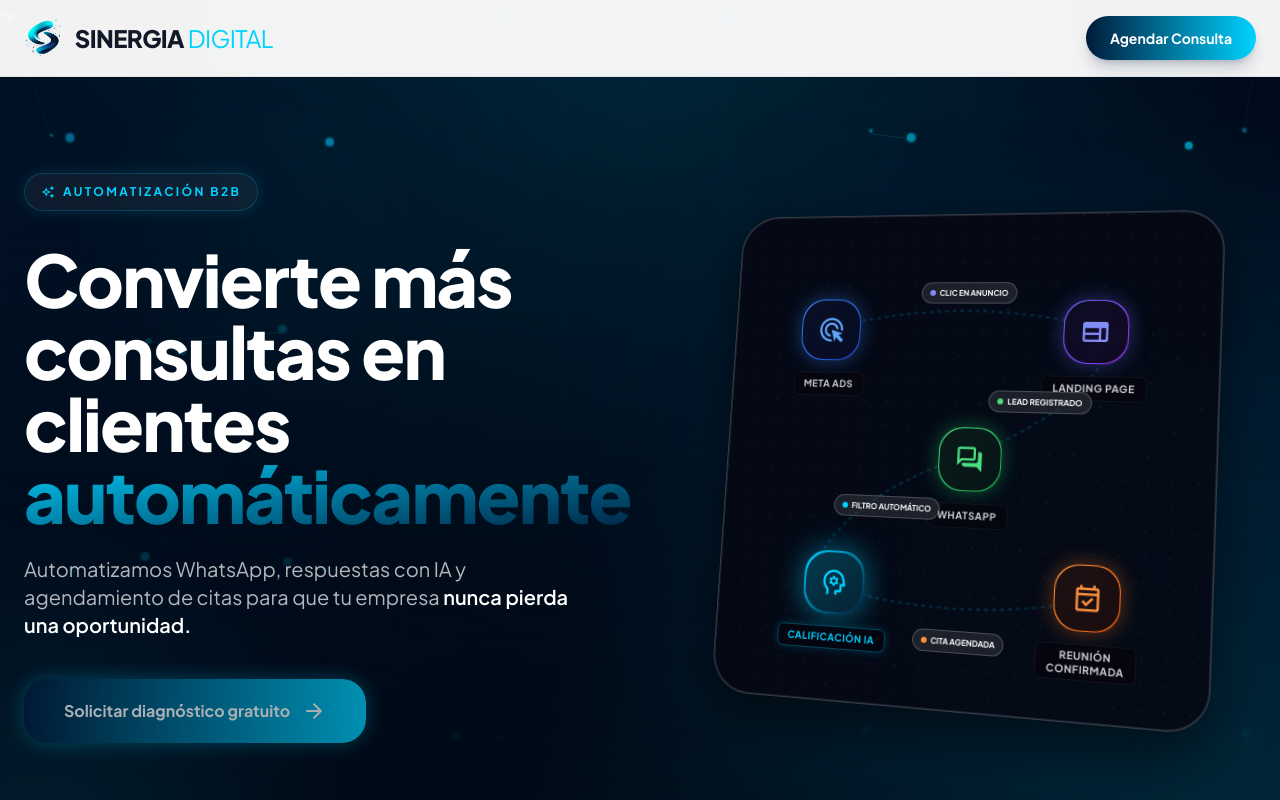
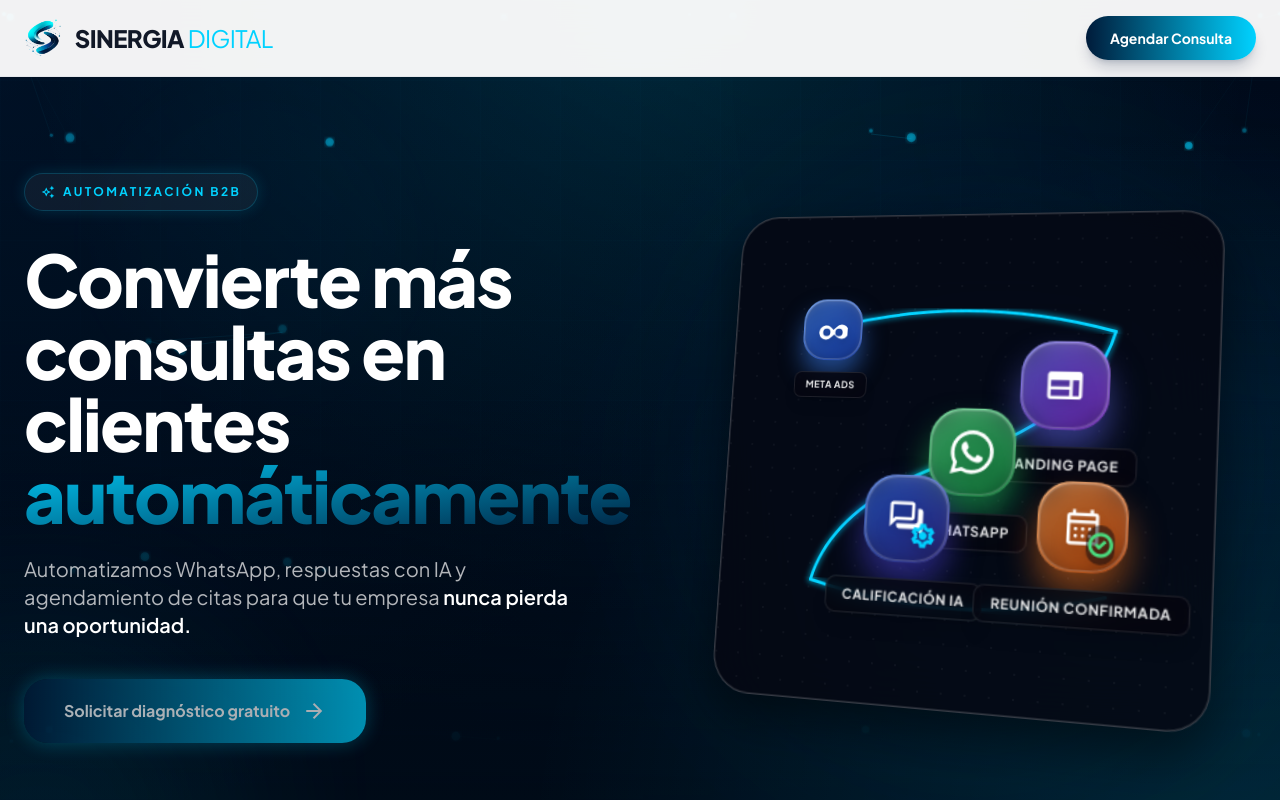
Before and after one commit to monetizarcuentas-max/Landing-AI-studio, a React (Vite) app: page / in a window 1280 px wide. Shown: the top 800 px of the page. Built offline with nearby package versions, Linux system fonts and the light colour scheme.

Commit message:
feat: Add workflow animation component
Integrates the `motion` library to introduce an animated visualization of the B2B automation workflow. This component visually represents the flow from Meta Ads to the Landing Page and finally to WhatsApp, enhancing user understanding of the service.

```diff
--- a/components/WorkflowAnimation.tsx
+++ b/components/WorkflowAnimation.tsx
@@ -1,4 +1,118 @@
 import React from 'react';
+import { motion } from 'motion/react';
+
+const nodes = [
+  {
+    id: 'meta',
+    label: 'Meta Ads',
+    finalX: 68,
+    finalY: 88,
+    icon: (
+      <svg viewBox="0 0 36 36" fill="currentColor" className="w-8 h-8 text-white drop-shadow-lg transform transition-transform group-hover:scale-110">
+        <path d="M28.18,12.31a8.42,8.42,0,0,0-5.69,2.21L18.66,18l-3.83-3.48a8.44,8.44,0,1,0,1.2,12.48l3.83-3.48,3.83,3.48a8.44,8.44,0,1,0-1.2-12.48ZM10.5,25.5A4.5,4.5,0,1,1,15,21a4.5,4.5,0,0,1-4.5,4.5Zm15,0A4.5,4.5,0,1,1,30,21a4.5,4.5,0,0,1-4.5,4.5Z" />
+      </svg>
+    ),
+    bg: 'from-blue-500 to-blue-700',
+    shadow: 'rgba(59,130,246,0.5)'
+  },
+  {
+    id: 'landing',
+    label: 'Landing Page',
+    finalX: 368,
+    finalY: 88,
+    icon: <span className="material-symbols-outlined text-white text-3xl drop-shadow-lg transform transition-transform group-hover:scale-110">web</span>,
+    bg: 'from-indigo-500 to-purple-600',
+    shadow: 'rgba(99,102,241,0.5)'
+  },
+  {
+    id: 'whatsapp',
+    label: 'WhatsApp',
+    finalX: 218,
+    finalY: 218,
+    icon: (
+      <svg viewBox="0 0 24 24" fill="currentColor" className="w-8 h-8 text-white drop-shadow-lg transform transition-transform group-hover:scale-110">
+        <path d="M17.472 14.382c-.297-.149-1.758-.867-2.03-.967-.273-.099-.471-.148-.67.15-.197.297-.767.966-.94 1.164-.173.199-.347.223-.644.075-.297-.15-1.255-.463-2.39-1.475-.888-.788-1.487-1.761-1.663-2.06-.173-.297-.018-.458.13-.606.134-.133.298-.347.446-.52.149-.174.198-.298.298-.497.099-.198.05-.371-.025-.52-.075-.149-.669-1.612-.916-2.207-.242-.579-.487-.5-.669-.51a12.8 12.8 0 0 0-.57-.01c-.198 0-.52.074-.792.372-.272.297-1.04 1.016-1.04 2.479 0 1.462 1.065 2.875 1.213 3.074.149.198 2.096 3.2 5.077 4.487.709.306 1.262.489 1.694.625.712.227 1.36.195 1.871.118.571-.085 1.758-.719 2.006-1.413.248-.694.248-1.289.173-1.413-.074-.124-.272-.198-.57-.347m-5.421 7.403h-.004a9.87 9.87 0 0 1-5.031-1.378l-.361-.214-3.741.982.998-3.648-.235-.374a9.86 9.86 0 0 1-1.51-5.26c.001-5.45 4.436-9.884 9.888-9.884 2.64 0 5.122 1.03 6.988 2.898a9.825 9.825 0 0 1 2.893 6.994c-.003 5.45-4.437 9.884-9.885 9.884m8.413-18.297A11.815 11.815 0 0 0 12.05 0C5.495 0 .16 5.335.157 11.892c0 2.096.547 4.142 1.588 5.945L.057 24l6.305-1.654a11.882 11.882 0 0 0 5.683 1.448h.005c6.554 0 11.89-5.335 11.893-11.893a11.821 11.821 0 0 0-3.48-8.413Z"/>
+      </svg>
+    ),
+    bg: 'from-green-400 to-green-600',
+    shadow: 'rgba(34,197,94,0.5)'
+  },
+  {
+    id: 'ia',
+    label: 'Calificación IA',
+    finalX: 68,
+    finalY: 348,
+    icon: (
+      <div className="relative flex items-center justify-center transform transition-transform group-hover:scale-110">
+        <span className="material-symbols-outlined text-white text-3xl drop-shadow-lg">forum</span>
+        <span className="material-symbols-outlined text-accent text-xl absolute -bottom-2 -right-2 drop-shadow-lg font-bold">settings</span>
+      </div>
+    ),
+    bg: 'from-blue-600 to-indigo-800',
+    shadow: 'rgba(79,70,229,0.5)'
+  },
+  {
+    id: 'calendar',
+    label: 'Reunión Confirmada',
+    finalX: 368,
+    finalY: 348,
+    icon: (
+      <div className="relative flex items-center justify-center transform transition-transform group-hover:scale-110">
+        <span className="material-symbols-outlined text-white text-3xl drop-shadow-lg">calendar_month</span>
+        <span className="material-symbols-outlined text-green-400 text-xl absolute -bottom-2 -right-2 drop-shadow-lg font-bold bg-dark/50 rounded-full">check_circle</span>
+      </div>
+    ),
+    bg: 'from-orange-400 to-orange-600',
+    shadow: 'rgba(249,115,22,0.5)'
+  }
+];
+
+const paths = [
+  "M 100 120 Q 250 80 400 120",
+  "M 400 120 Q 380 200 250 250",
+  "M 250 250 Q 120 300 100 380",
+  "M 100 380 Q 250 420 400 380"
+];
+
+const T = 13.5; // Total loop duration
+
+const getNodeAnimation = (i: number, finalX: number, finalY: number) => {
+  const start = (i * 2.5) / T;
+  const peak = (i * 2.5 + 0.5) / T;
+  const settle = (i * 2.5 + 1.5) / T;
+  const fade = 12.5 / T;
+
+  if (i === 0) {
+    return {
+      times: [0, peak, settle, fade, 1],
+      opacity: [0, 1, 1, 1, 0],
+      scale: [0, 1.8, 1, 1, 0],
+      x: [218, 218, finalX, finalX, finalX],
+      y: [218, 218, finalY, finalY, finalY],
+    };
+  }
+
+  return {
+    times: [0, start, peak, settle, fade, 1],
+    opacity: [0, 0, 1, 1, 1, 0],
+    scale: [0, 0, 1.8, 1, 1, 0],
+    x: [218, 218, 218, finalX, finalX, finalX],
+    y: [218, 218, 218, finalY, finalY, finalY],
+  };
+};
+
+const getPathAnimation = (i: number) => {
+  const nodeIdx = i + 1;
+  const startDraw = (nodeIdx * 2.5 + 0.5) / T;
+  const endDraw = (nodeIdx * 2.5 + 1.5) / T;
+  const fade = 12.5 / T;
+
+  return {
+    times: [0, startDraw, endDraw, fade, 1],
+    pathLength: [0, 0, 1, 1, 0],
+    opacity: [0, 0, 1, 1, 0]
+  };
+};
 
 const WorkflowAnimation: React.FC = () => {
   return (
@@ -17,11 +131,6 @@ const WorkflowAnimation: React.FC = () => {
         {/* SVG Connections */}
         <svg className="absolute inset-0 w-full h-full pointer-events-none" viewBox="0 0 500 500" style={{ zIndex: 1 }}>
           <defs>
-            <linearGradient id="grad1" x1="0%" y1="0%" x2="100%" y2="100%">
-              <stop offset="0%" stopColor="#00D2FF" stopOpacity="0.2" />
-              <stop offset="50%" stopColor="#00D2FF" stopOpacity="1" />
-              <stop offset="100%" stopColor="#00D2FF" stopOpacity="0.2" />
-            </linearGradient>
             <filter id="glow-line">
               <feGaussianBlur stdDeviation="3" result="coloredBlur"/>
               <feMerge>
@@ -31,123 +140,62 @@ const WorkflowAnimation: React.FC = () => {
             </filter>
           </defs>
 
-          {/* Paths for the Zig-Zag Flow */}
-          {/* 1. Meta Ads -> Landing Page */}
-          <path id="path1" d="M 100 120 Q 250 80 400 120" fill="none" stroke="rgba(0, 210, 255, 0.2)" strokeWidth="2" strokeDasharray="4 4" className="animate-[pulse_3s_infinite]" />
+          {paths.map((d, i) => (
+            <motion.path
+              key={`path-${i}`}
+              d={d}
+              fill="none"
+              stroke="#00D2FF"
+              strokeWidth="3"
+              strokeLinecap="round"
+              filter="url(#glow-line)"
+              animate={getPathAnimation(i)}
+              transition={{ duration: T, repeat: Infinity, ease: "easeInOut" }}
+            />
+          ))}
 
-          {/* 2. Landing Page -> WhatsApp */}
-          <path id="path2" d="M 400 120 Q 380 200 250 250" fill="none" stroke="rgba(0, 210, 255, 0.2)" strokeWidth="2" strokeDasharray="4 4" className="animate-[pulse_3s_infinite]" />
-
-          {/* 3. WhatsApp -> Calificación IA */}
-          <path id="path3" d="M 250 250 Q 120 300 100 380" fill="none" stroke="rgba(0, 210, 255, 0.2)" strokeWidth="2" strokeDasharray="4 4" className="animate-[pulse_3s_infinite]" />
-
-          {/* 4. Calificación IA -> Reunión Confirmada */}
-          <path id="path4" d="M 100 380 Q 250 420 400 380" fill="none" stroke="rgba(0, 210, 255, 0.2)" strokeWidth="2" strokeDasharray="4 4" className="animate-[pulse_3s_infinite]" />
-
-          {/* Animated Data Packets (Glowing Circles moving along paths) */}
-          <circle r="4" fill="#00D2FF" filter="url(#glow-line)">
-            <animateMotion dur="2s" repeatCount="indefinite" path="M 100 120 Q 250 80 400 120" />
-          </circle>
-          <circle r="4" fill="#00D2FF" filter="url(#glow-line)">
-            <animateMotion dur="2s" repeatCount="indefinite" path="M 400 120 Q 380 200 250 250" begin="0.5s" />
-          </circle>
-          <circle r="4" fill="#00D2FF" filter="url(#glow-line)">
-            <animateMotion dur="2s" repeatCount="indefinite" path="M 250 250 Q 120 300 100 380" begin="1s" />
-          </circle>
-          <circle r="4" fill="#00D2FF" filter="url(#glow-line)">
-            <animateMotion dur="2s" repeatCount="indefinite" path="M 100 380 Q 250 420 400 380" begin="1.5s" />
-          </circle>
-
-          {/* Extra packets for more activity */}
-          <circle r="3" fill="#ffffff" filter="url(#glow-line)">
-            <animateMotion dur="2s" repeatCount="indefinite" path="M 100 120 Q 250 80 400 120" begin="1s" />
-          </circle>
-          <circle r="3" fill="#ffffff" filter="url(#glow-line)">
-            <animateMotion dur="2s" repeatCount="indefinite" path="M 400 120 Q 380 200 250 250" begin="1.5s" />
-          </circle>
-          <circle r="3" fill="#ffffff" filter="url(#glow-line)">
-            <animateMotion dur="2s" repeatCount="indefinite" path="M 250 250 Q 120 300 100 380" begin="2s" />
-          </circle>
-          <circle r="3" fill="#ffffff" filter="url(#glow-line)">
-            <animateMotion dur="2s" repeatCount="indefinite" path="M 100 380 Q 250 420 400 380" begin="0.5s" />
-          </circle>
+          {/* Dashed background paths (always visible but faint) */}
+          {paths.map((d, i) => (
+            <path
+              key={`bg-path-${i}`}
+              d={d}
+              fill="none"
+              stroke="rgba(255, 255, 255, 0.05)"
+              strokeWidth="2"
+              strokeDasharray="4 4"
+            />
+          ))}
         </svg>
 
         {/* Nodes Container */}
         <div className="absolute inset-0 w-full h-full" style={{ zIndex: 2 }}>
+          {nodes.map((node, i) => (
+            <motion.div
+              key={node.id}
+              className="absolute top-0 left-0 flex flex-col items-center gap-3 group z-10"
+              animate={getNodeAnimation(i, node.finalX, node.finalY)}
+              transition={{ duration: T, repeat: Infinity, ease: "easeInOut" }}
+            >
+              {/* 3D Icon Container */}
+              <div
+                className={`w-16 h-16 rounded-2xl bg-gradient-to-br ${node.bg} p-[1px] relative transform-gpu`}
+                style={{
+                  boxShadow: `0 15px 25px ${node.shadow}, inset 0 4px 8px rgba(255,255,255,0.4), inset 0 -4px 8px rgba(0,0,0,0.3)`
+                }}
+              >
+                <div className="w-full h-full bg-dark/30 backdrop-blur-md rounded-2xl flex items-center justify-center border border-white/20">
+                  {node.icon}
+                </div>
+              </div>
 
-          {/* Node 1: Meta Ads (Top Left) */}
-          <div className="absolute top-[88px] left-[68px] flex flex-col items-center gap-3 animate-float" style={{ animationDelay: '0s' }}>
-            <div className="w-16 h-16 rounded-2xl bg-gradient-to-br from-blue-500 to-blue-700 p-[1px] shadow-[0_0_20px_rgba(59,130,246,0.4)]">
-              <div className="w-full h-full bg-dark/90 backdrop-blur-md rounded-2xl flex items-center justify-center">
-                <span className="material-symbols-outlined text-blue-400 text-3xl">ads_click</span>
-              </div>
-            </div>
-            <span className="text-[10px] font-bold text-white/80 uppercase tracking-wider bg-dark/80 px-2.5 py-1 rounded-md border border-white/5 backdrop-blur-sm">Meta Ads</span>
-          </div>
-
-          {/* Node 2: Landing Page (Top Right) */}
-          <div className="absolute top-[88px] right-[68px] flex flex-col items-center gap-3 animate-float" style={{ animationDelay: '0.5s' }}>
-            <div className="w-16 h-16 rounded-2xl bg-gradient-to-br from-indigo-500 to-purple-600 p-[1px] shadow-[0_0_20px_rgba(99,102,241,0.4)]">
-              <div className="w-full h-full bg-dark/90 backdrop-blur-md rounded-2xl flex items-center justify-center">
-                <span className="material-symbols-outlined text-indigo-400 text-3xl">web</span>
-              </div>
-            </div>
-            <span className="text-[10px] font-bold text-white/80 uppercase tracking-wider bg-dark/80 px-2.5 py-1 rounded-md border border-white/5 backdrop-blur-sm">Landing Page</span>
-          </div>
-
-          {/* Node 3: WhatsApp (Center) */}
-          <div className="absolute top-[218px] left-[218px] flex flex-col items-center gap-3 animate-pulse-slow">
-            <div className="w-16 h-16 rounded-2xl bg-gradient-to-br from-green-400 to-green-600 p-[1px] shadow-[0_0_20px_rgba(34,197,94,0.4)]">
-              <div className="w-full h-full bg-dark/90 backdrop-blur-md rounded-2xl flex items-center justify-center">
-                <span className="material-symbols-outlined text-green-400 text-3xl">forum</span>
-              </div>
-            </div>
-            <span className="text-[10px] font-bold text-white/80 uppercase tracking-wider bg-dark/80 px-2.5 py-1 rounded-md border border-white/5 backdrop-blur-sm">WhatsApp</span>
-          </div>
-
-          {/* Node 4: Calificación IA (Bottom Left) */}
-          <div className="absolute top-[348px] left-[68px] flex flex-col items-center gap-3 animate-float" style={{ animationDelay: '1s' }}>
-            <div className="w-16 h-16 rounded-2xl bg-gradient-to-br from-accent to-primary p-[2px] shadow-[0_0_30px_rgba(0,210,255,0.5)]">
-              <div className="w-full h-full bg-dark/80 backdrop-blur-xl rounded-2xl flex items-center justify-center relative overflow-hidden">
-                <div className="absolute inset-0 bg-accent/10 animate-[ping_3s_cubic-bezier(0,0,0.2,1)_infinite]"></div>
-                <span className="material-symbols-outlined text-accent text-3xl relative z-10">psychology</span>
-              </div>
-            </div>
-            <span className="text-[10px] font-bold text-accent uppercase tracking-wider bg-dark/90 px-2.5 py-1 rounded-md border border-accent/30 backdrop-blur-sm text-center leading-tight shadow-[0_0_10px_rgba(0,210,255,0.2)]">Calificación IA</span>
-          </div>
-
-          {/* Node 5: Reunión Confirmada (Bottom Right) */}
-          <div className="absolute top-[348px] right-[68px] flex flex-col items-center gap-3 animate-float" style={{ animationDelay: '1.5s' }}>
-            <div className="w-16 h-16 rounded-2xl bg-gradient-to-br from-orange-400 to-orange-600 p-[1px] shadow-[0_0_20px_rgba(249,115,22,0.4)]">
-              <div className="w-full h-full bg-dark/90 backdrop-blur-md rounded-2xl flex items-center justify-center">
-                <span className="material-symbols-outlined text-orange-400 text-3xl">event_available</span>
-              </div>
-            </div>
-            <span className="text-[10px] font-bold text-white/80 uppercase tracking-wider bg-dark/80 px-2.5 py-1 rounded-md border border-white/5 backdrop-blur-sm text-center leading-tight">Reunión<br/>Confirmada</span>
-          </div>
-
-          {/* Floating Action Badges */}
-          <div className="absolute top-[70px] left-[200px] bg-white/10 backdrop-blur-md border border-white/20 rounded-full px-2 py-1 flex items-center gap-1 animate-float" style={{ animationDelay: '2s' }}>
-            <span className="w-1.5 h-1.5 rounded-full bg-indigo-400 animate-pulse"></span>
-            <span className="text-[8px] font-bold text-white uppercase">Clic en Anuncio</span>
-          </div>
-
-          <div className="absolute top-[180px] right-[120px] bg-white/10 backdrop-blur-md border border-white/20 rounded-full px-2 py-1 flex items-center gap-1 animate-float" style={{ animationDelay: '1.2s' }}>
-            <span className="w-1.5 h-1.5 rounded-full bg-green-400 animate-pulse"></span>
-            <span className="text-[8px] font-bold text-white uppercase">Lead Registrado</span>
-          </div>
-
-          <div className="absolute top-[290px] left-[120px] bg-white/10 backdrop-blur-md border border-white/20 rounded-full px-2 py-1 flex items-center gap-1 animate-float" style={{ animationDelay: '0.8s' }}>
-            <span className="w-1.5 h-1.5 rounded-full bg-accent animate-pulse"></span>
-            <span className="text-[8px] font-bold text-white uppercase">Filtro Automático</span>
-          </div>
-
-          <div className="absolute top-[420px] left-[210px] bg-white/10 backdrop-blur-md border border-white/20 rounded-full px-2 py-1 flex items-center gap-1 animate-float" style={{ animationDelay: '1.8s' }}>
-            <span className="w-1.5 h-1.5 rounded-full bg-orange-400 animate-pulse"></span>
-            <span className="text-[8px] font-bold text-white uppercase">Cita Agendada</span>
-          </div>
-
+              {/* Label */}
+              <motion.span
+                className="text-[10px] font-bold text-white/90 uppercase tracking-wider bg-dark/80 px-3 py-1.5 rounded-lg border border-white/10 backdrop-blur-md shadow-lg text-center leading-tight"
+              >
+                {node.label}
+              </motion.span>
+            </motion.div>
+          ))}
         </div>
       </div>
     </div>
--- a/package.json
+++ b/package.json
@@ -10,6 +10,7 @@
   },
   "dependencies": {
     "@google/genai": "^1.37.0",
+    "motion": "^12.35.2",
     "react": "^19.2.3",
     "react-dom": "^19.2.3"
   },
```
Also changed, not shown: 1 other file (tests, documents, lock files or other folders).
